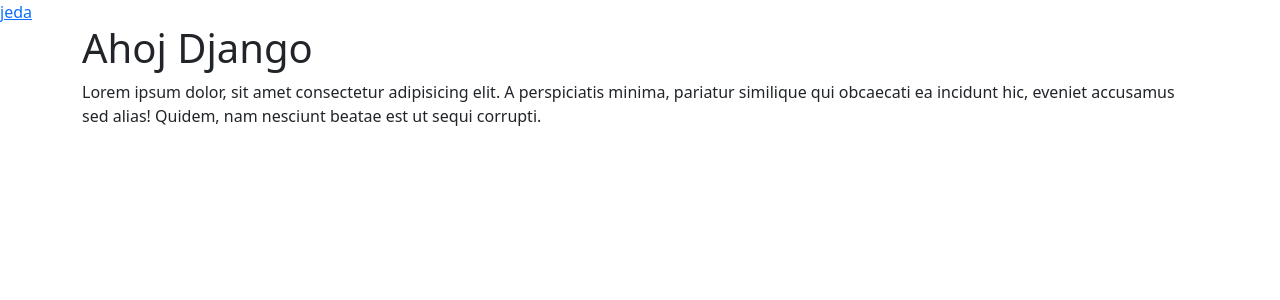
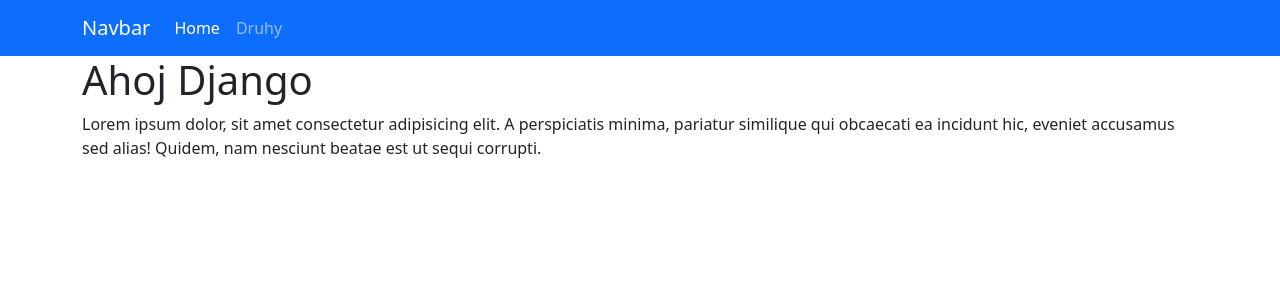
Before and after one commit to gyarab/2023_wa_sa_hurt_gaflix, a Django app: page / in a window 1280 px wide. Shown: the top 300 px of the page. Run offline with Django 5.2, Linux system fonts and the light colour scheme.

Commit message:
added template inheritance

```diff
--- a/filmy/templates/filmy/base.html
+++ b/filmy/templates/filmy/base.html
@@ -3,14 +3,35 @@
   <head>
     <meta charset="utf-8">
     <meta name="viewport" content="width=device-width, initial-scale=1">
-    <title>{% block 'title' %}Gaflix{% endblock %}</title>
+    <title>{% block 'title' %}GaFLIX{% endblock %}</title>
     <link href="https://cdn.jsdelivr.net/npm/bootstrap@5.3.3/dist/css/bootstrap.min.css" rel="stylesheet" integrity="sha384-QWTKZyjpPEjISv5WaRU9OFeRpok6YctnYmDr5pNlyT2bRjXh0JMhjY6hW+ALEwIH" crossorigin="anonymous">
   </head>
   <body>
-    <a href="./jedna">jeda</a>
+
+    <nav class="navbar navbar-expand-sm navbar-dark bg-primary" >
+      <div class="container">
+        <a class="navbar-brand" href="/">Navbar</a>
+        <button class="navbar-toggler" type="button" data-bs-toggle="collapse" data-bs-target="#navbarNav" aria-controls="navbarNav" aria-expanded="false" aria-label="Toggle navigation">
+          <span class="navbar-toggler-icon"></span>
+        </button>
+        <div class="collapse navbar-collapse" id="navbarNav">
+          <ul class="navbar-nav">
+            <li class="nav-item">
+              <a class="nav-link active" aria-current="page" href="/">Home</a>
+            </li>
+            <li class="nav-item">
+              <a class="nav-link" href="/druhy/">Druhy</a>
+            </li>
+          </ul>
+        </div>
+      </div>
+    </nav>
+
     <div class="container">
-        {% block 'main_content' %}
-        {% endblock %}
+
+      {% block 'content' %}
+      {% endblock %}
+
     </div>
         <script src="https://cdn.jsdelivr.net/npm/bootstrap@5.3.3/dist/js/bootstrap.bundle.min.js" integrity="sha384-YvpcrYf0tY3lHB60NNkmXc5s9fDVZLESaAA55NDzOxhy9GkcIdslK1eN7N6jIeHz" crossorigin="anonymous"></script>
   </body>
--- a/filmy/templates/filmy/home.html
+++ b/filmy/templates/filmy/home.html
@@ -1,10 +1,10 @@
 {% extends 'filmy/base.html' %}
 
-{% block 'title' %}Uvodni stranka{% endblock %}
+{% block 'title' %}Prvni | {{ block.super }}{% endblock %}
 
-{% block 'main_content' %}
-<h1>Ahoj Django</h1>
-<p>
-    Lorem ipsum dolor, sit amet consectetur adipisicing elit. A perspiciatis minima, pariatur similique qui obcaecati ea incidunt hic, eveniet accusamus sed alias! Quidem, nam nesciunt beatae est ut sequi corrupti.
-</p>
+{% block 'content' %}
+    <h1>Ahoj Django</h1>
+    <p>
+        Lorem ipsum dolor, sit amet consectetur adipisicing elit. A perspiciatis minima, pariatur similique qui obcaecati ea incidunt hic, eveniet accusamus sed alias! Quidem, nam nesciunt beatae est ut sequi corrupti.
+    </p>
 {% endblock %}
--- a/gaflix/urls.py
+++ b/gaflix/urls.py
@@ -21,5 +21,6 @@
 
 urlpatterns = [
     path('admin/', admin.site.urls),
-    path('',  TemplateView.as_view(template_name="filmy/home.html"))
+    path('',  TemplateView.as_view(template_name="filmy/home.html")),
+    path('druhy/',  TemplateView.as_view(template_name="filmy/druhy.html"))
 ]
```
Also changed, not shown: filmy/templates/filmy/druhy.html (added, +13 -0 lines).
